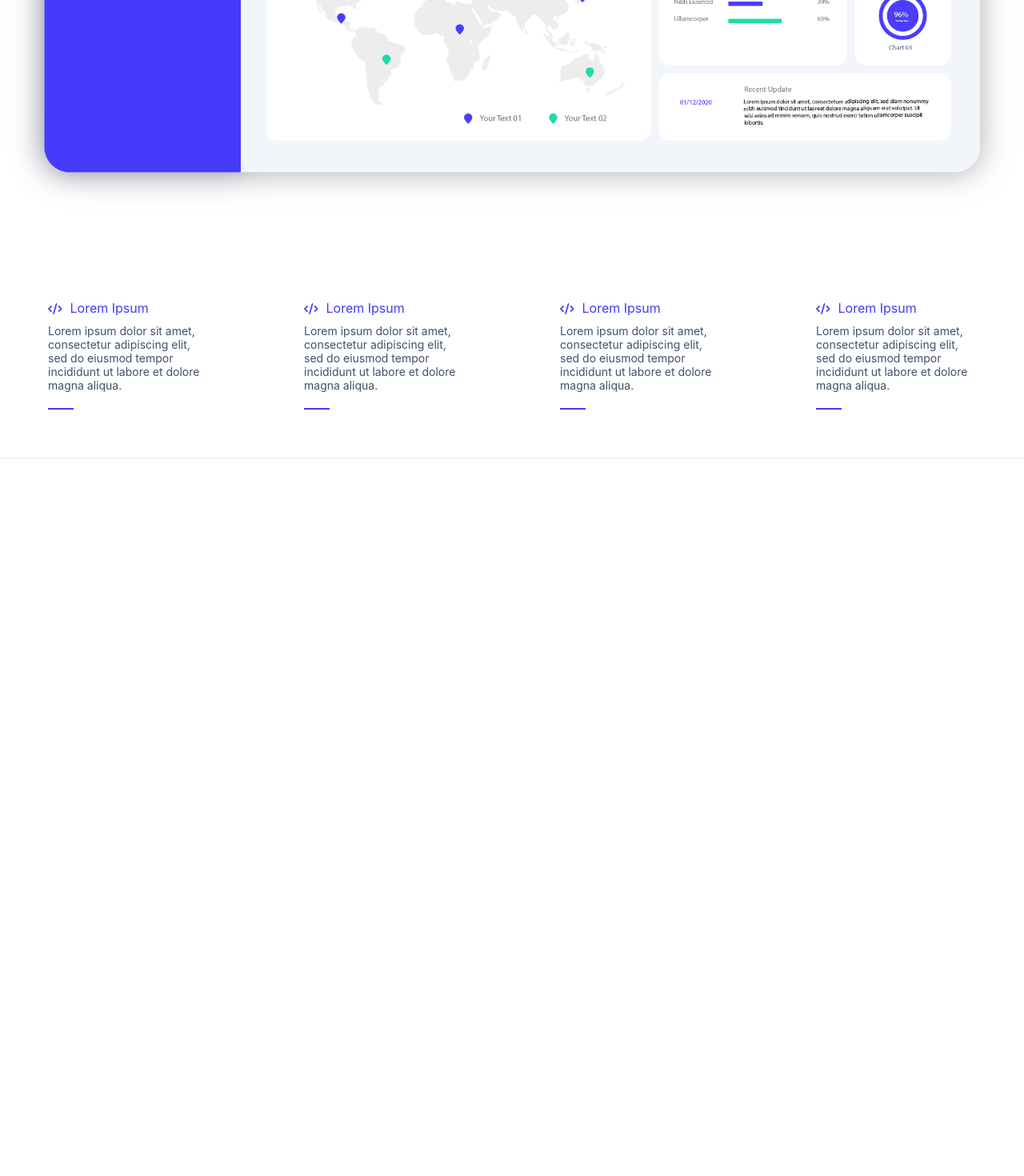
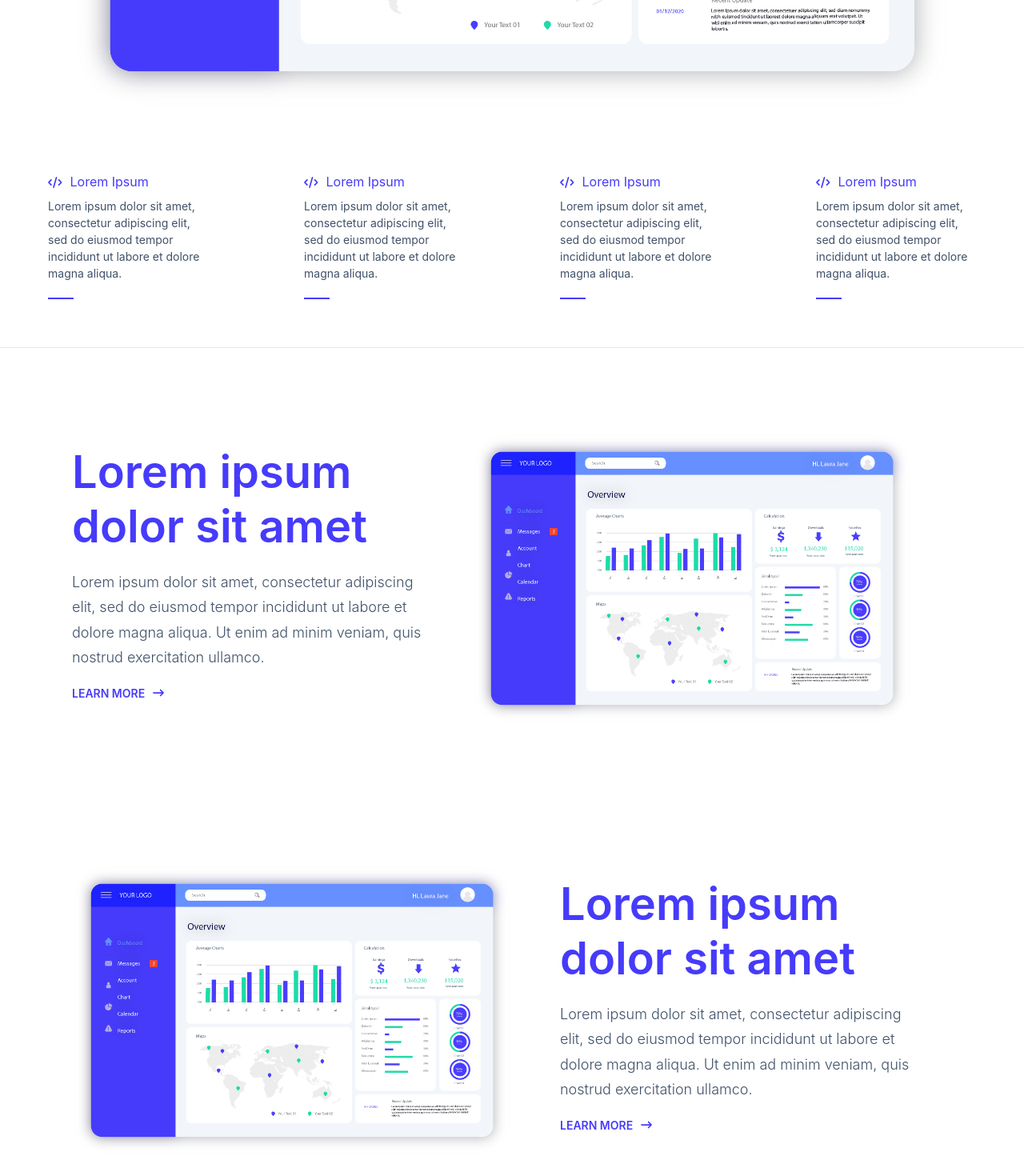
Before and after one commit to davidhngr/sample-site, a React (Create React App) app: page / in a window 1280 px wide. Shown: the part 1254-2724 px from the top of the page at 80% size. Before the commit the page ends 1842 px from the top, so only its background shows below. Built offline with nearby package versions, Linux system fonts and the light colour scheme.

Commit message:
added sections

```diff
--- a/src/components/Feature/Feature.jsx
+++ /dev/null
@@ -1,49 +0,0 @@
-import { FontAwesomeIcon } from "@fortawesome/react-fontawesome";
-import { faCode } from "@fortawesome/free-solid-svg-icons";
-
-function FeatureBox({ icon, header, content }) {
-  return (
-    <div className="box">
-      <div className="box-header">
-        <FontAwesomeIcon
-          style={{ fontSize: 14, paddingRight: 10 }}
-          icon={icon}
-        />
-        {header}
-      </div>
-      <div className="box-content">{content}</div>
-      <div className="box-underline" />
-    </div>
-  );
-}
-
-export default function Feature() {
-  return (
-    <div className="feature">
-      <FeatureBox
-        icon={faCode}
-        header="Lorem Ipsum"
-        content="Lorem ipsum dolor sit amet, consectetur adipiscing elit, sed do eiusmod
-        tempor incididunt ut labore et dolore magna aliqua."
-      />
-      <FeatureBox
-        icon={faCode}
-        header="Lorem Ipsum"
-        content="Lorem ipsum dolor sit amet, consectetur adipiscing elit, sed do eiusmod
-        tempor incididunt ut labore et dolore magna aliqua."
-      />
-      <FeatureBox
-        icon={faCode}
-        header="Lorem Ipsum"
-        content="Lorem ipsum dolor sit amet, consectetur adipiscing elit, sed do eiusmod
-        tempor incididunt ut labore et dolore magna aliqua."
-      />
-      <FeatureBox
-        icon={faCode}
-        header="Lorem Ipsum"
-        content="Lorem ipsum dolor sit amet, consectetur adipiscing elit, sed do eiusmod
-        tempor incididunt ut labore et dolore magna aliqua."
-      />
-    </div>
-  );
-}
--- /dev/null
+++ b/src/components/FeatureBox/FeatureBox.jsx
@@ -0,0 +1,17 @@
+import { FontAwesomeIcon } from "@fortawesome/react-fontawesome";
+
+export default function FeatureBox({ icon, header, content }) {
+  return (
+    <div className="box">
+      <div className="box-header">
+        <FontAwesomeIcon
+          style={{ fontSize: 14, paddingRight: 10 }}
+          icon={icon}
+        />
+        {header}
+      </div>
+      <div className="box-content">{content}</div>
+      <div className="box-underline" />
+    </div>
+  );
+}
--- /dev/null
+++ b/src/components/Section/Section.jsx
@@ -0,0 +1,9 @@
+export default function Section({ className, header, content, children }) {
+  return (
+    <div className={className}>
+      <div className="section-header">{header}</div>
+      <div className="section-content">{content}</div>
+      {children}
+    </div>
+  );
+}
--- a/src/pages/App.jsx
+++ b/src/pages/App.jsx
@@ -1,10 +1,12 @@
 import "../dist/scss/styles.scss";
 import Navbar from "../components/Navbar/Navbar";
-import Feature from "../components/Feature/Feature";
+import FeatureBox from "../components/FeatureBox/FeatureBox";
+import Section from "../components/Section/Section";
 
 import platformDashboard from "../images/hero-dashboard.png";
 import { FontAwesomeIcon } from "@fortawesome/react-fontawesome";
 import { faArrowRightLong } from "@fortawesome/free-solid-svg-icons";
+import { faCode } from "@fortawesome/free-solid-svg-icons";
 
 function App() {
   return (
@@ -34,15 +36,79 @@ function App() {
             />
             Free trial
           </button>
+          <div className="disclaimer">7 days free trial.</div>
         </div>
       </div>
+
       <div className="hero-img">
-        <div className="content">
-          <img src={platformDashboard} alt="saas-platform-dashboard" />
+        <img src={platformDashboard} alt="saas-platform-dashboard" />
+      </div>
+
+      <div className="content">
+        <div className="feature">
+          <FeatureBox
+            icon={faCode}
+            header="Lorem Ipsum"
+            content="Lorem ipsum dolor sit amet, consectetur adipiscing elit, sed do eiusmod
+        tempor incididunt ut labore et dolore magna aliqua."
+          />
+          <FeatureBox
+            icon={faCode}
+            header="Lorem Ipsum"
+            content="Lorem ipsum dolor sit amet, consectetur adipiscing elit, sed do eiusmod
+        tempor incididunt ut labore et dolore magna aliqua."
+          />
+          <FeatureBox
+            icon={faCode}
+            header="Lorem Ipsum"
+            content="Lorem ipsum dolor sit amet, consectetur adipiscing elit, sed do eiusmod
+        tempor incididunt ut labore et dolore magna aliqua."
+          />
+          <FeatureBox
+            icon={faCode}
+            header="Lorem Ipsum"
+            content="Lorem ipsum dolor sit amet, consectetur adipiscing elit, sed do eiusmod
+        tempor incididunt ut labore et dolore magna aliqua."
+          />
         </div>
       </div>
-      <div className="content">
-        <Feature />
+
+      <div className="section-left-align">
+        <Section
+          className="section-left"
+          header="Lorem ipsum dolor sit amet"
+          content="Lorem ipsum dolor sit amet, consectetur adipiscing elit, sed do eiusmod tempor incididunt ut labore et dolore magna aliqua. Ut enim ad minim veniam, quis nostrud exercitation ullamco."
+        >
+          <div className="section-cta">
+            Learn more
+            <FontAwesomeIcon
+              style={{ fontSize: 14, paddingLeft: 10 }}
+              icon={faArrowRightLong}
+            />
+          </div>
+        </Section>
+        <Section className="section-right">
+          <img src={platformDashboard} alt="saas" />
+        </Section>
+      </div>
+
+      <div className="section-right-align">
+        <Section className="section-left">
+          <img src={platformDashboard} alt="saas" />
+        </Section>
+        <Section
+          className="section-right"
+          header="Lorem ipsum dolor sit amet"
+          content="Lorem ipsum dolor sit amet, consectetur adipiscing elit, sed do eiusmod tempor incididunt ut labore et dolore magna aliqua. Ut enim ad minim veniam, quis nostrud exercitation ullamco."
+        >
+          <div className="section-cta">
+            Learn more
+            <FontAwesomeIcon
+              style={{ fontSize: 14, paddingLeft: 10 }}
+              icon={faArrowRightLong}
+            />
+          </div>
+        </Section>
       </div>
     </div>
   );
```
Also changed, not shown: src/dist/css/styles.css, src/dist/scss/_buttons.scss, src/dist/scss/_section.scss (added), src/dist/scss/_utilities.scss, src/dist/scss/styles.scss, 1 other file (tests, documents, lock files or other folders).
